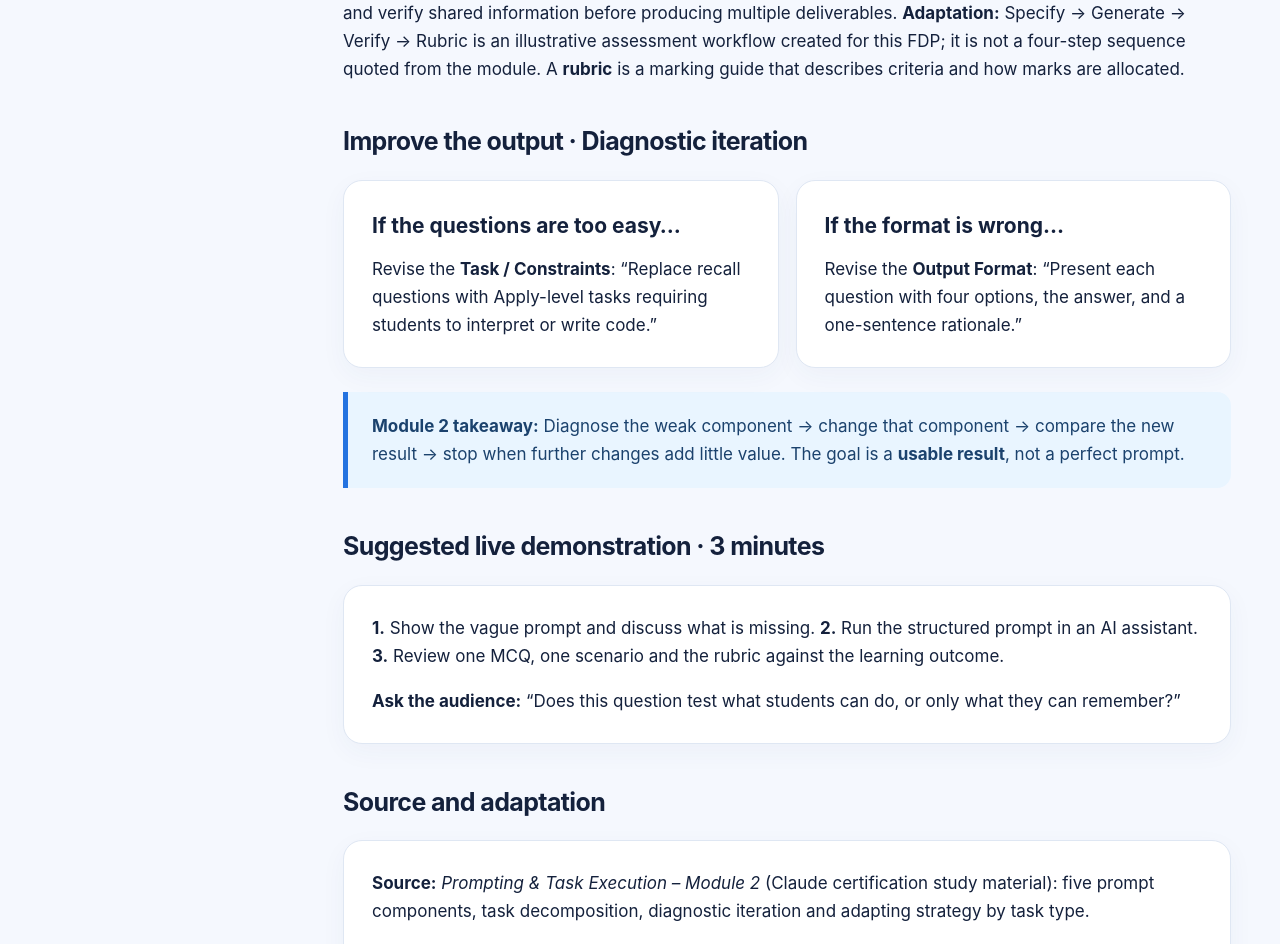
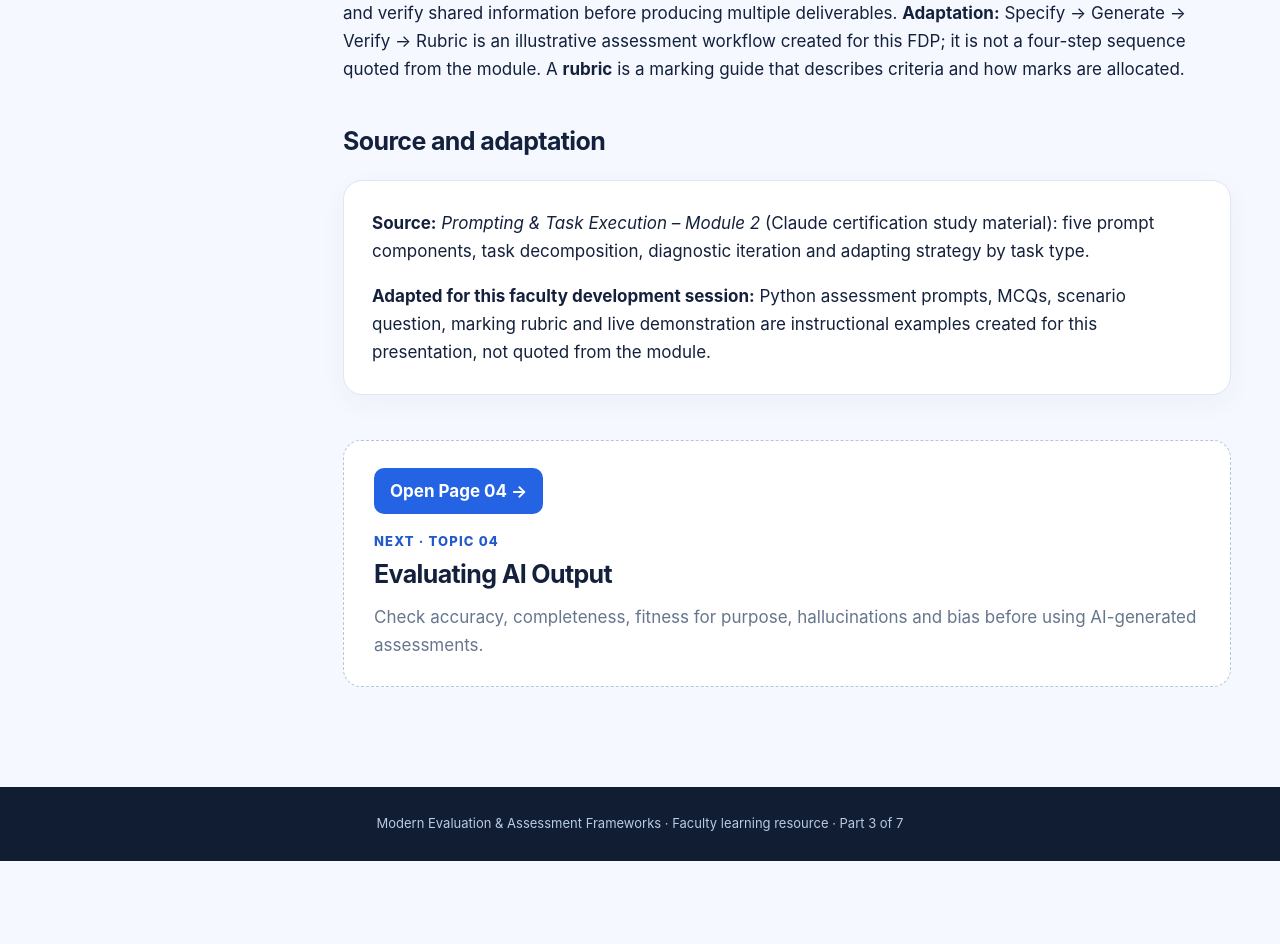
Before and after one commit to sathyaaus555/ModernEvaluationandAssessment, a plain HTML site: page page03.html in a window 1280 px wide. Shown: the part 2979-3923 px from the top of the page. After the commit the page ends 3840 px from the top, so only its background shows below. Drawn offline with Linux system fonts and the light colour scheme.

Commit message:
Remove diagnostic iteration and suggested live demonstration sections

```diff
--- a/page03.html
+++ b/page03.html
@@ -71,11 +71,6 @@
 <h3>Task decomposition · Assessment example (adapted)</h3>
 <div class="path"><div class="step"><span class="step-number">01</span><b>Specify</b><small>Define outcome, learners and assessment type</small></div><div class="step"><span class="step-number">02</span><b>Generate</b><small>Draft questions first</small></div><div class="step"><span class="step-number">03</span><b>Verify</b><small>Check answers and outcome alignment</small></div><div class="step"><span class="step-number">04</span><b>Rubric</b><small>Draft marking criteria from verified tasks</small></div></div>
 <p><strong>Source concept:</strong> Module 2 teaches <strong>Task Decomposition</strong>: break complex work into ordered, checkable steps and verify shared information before producing multiple deliverables. <strong>Adaptation:</strong> Specify → Generate → Verify → Rubric is an illustrative assessment workflow created for this FDP; it is not a four-step sequence quoted from the module. A <strong>rubric</strong> is a marking guide that describes criteria and how marks are allocated.</p>
-<h3>Improve the output · Diagnostic iteration</h3>
-<div class="two"><article class="card"><h4>If the questions are too easy…</h4><p>Revise the <strong>Task / Constraints</strong>: “Replace recall questions with Apply-level tasks requiring students to interpret or write code.”</p></article><article class="card"><h4>If the format is wrong…</h4><p>Revise the <strong>Output Format</strong>: “Present each question with four options, the answer, and a one-sentence rationale.”</p></article></div>
-<div class="note"><strong>Module 2 takeaway:</strong> Diagnose the weak component → change that component → compare the new result → stop when further changes add little value. The goal is a <strong>usable result</strong>, not a perfect prompt.</div>
-<h3>Suggested live demonstration · 3 minutes</h3>
-<div class="card"><p><strong>1.</strong> Show the vague prompt and discuss what is missing. <strong>2.</strong> Run the structured prompt in an AI assistant. <strong>3.</strong> Review one MCQ, one scenario and the rubric against the learning outcome.</p><p><strong>Ask the audience:</strong> “Does this question test what students can do, or only what they can remember?”</p></div>
 <h3>Source and adaptation</h3>
 <div class="card"><p><strong>Source:</strong> <em>Prompting &amp; Task Execution – Module 2</em> (Claude certification study material): five prompt components, task decomposition, diagnostic iteration and adapting strategy by task type.</p><p><strong>Adapted for this faculty development session:</strong> Python assessment prompts, MCQs, scenario question, marking rubric and live demonstration are instructional examples created for this presentation, not quoted from the module.</p></div>
 <section class="coming"><a href="page04.html" style="display:inline-block;background:#2463e3;color:#fff;padding:9px 16px;border-radius:10px;font-weight:700;margin-bottom:12px">Open Page 04 →</a><br><span class="kicker">Next · Topic 04</span><h3>Evaluating AI Output</h3><p>Check accuracy, completeness, fitness for purpose, hallucinations and bias before using AI-generated assessments.</p></section>
```
